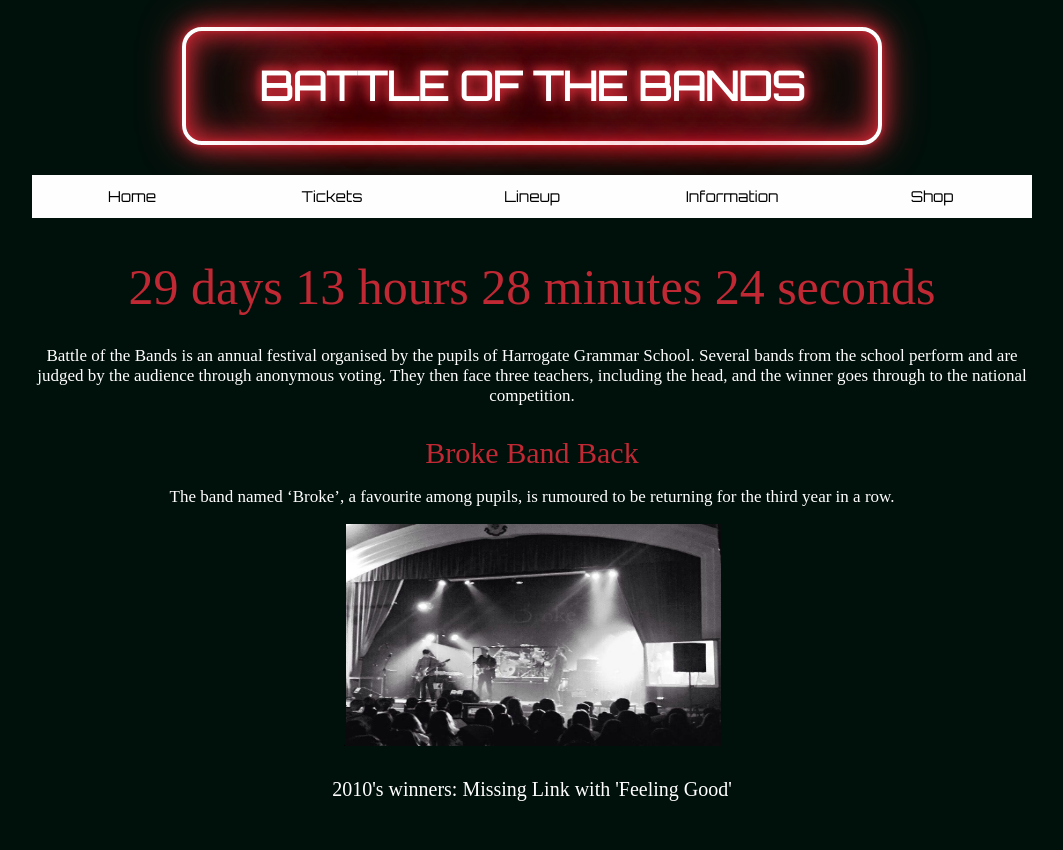
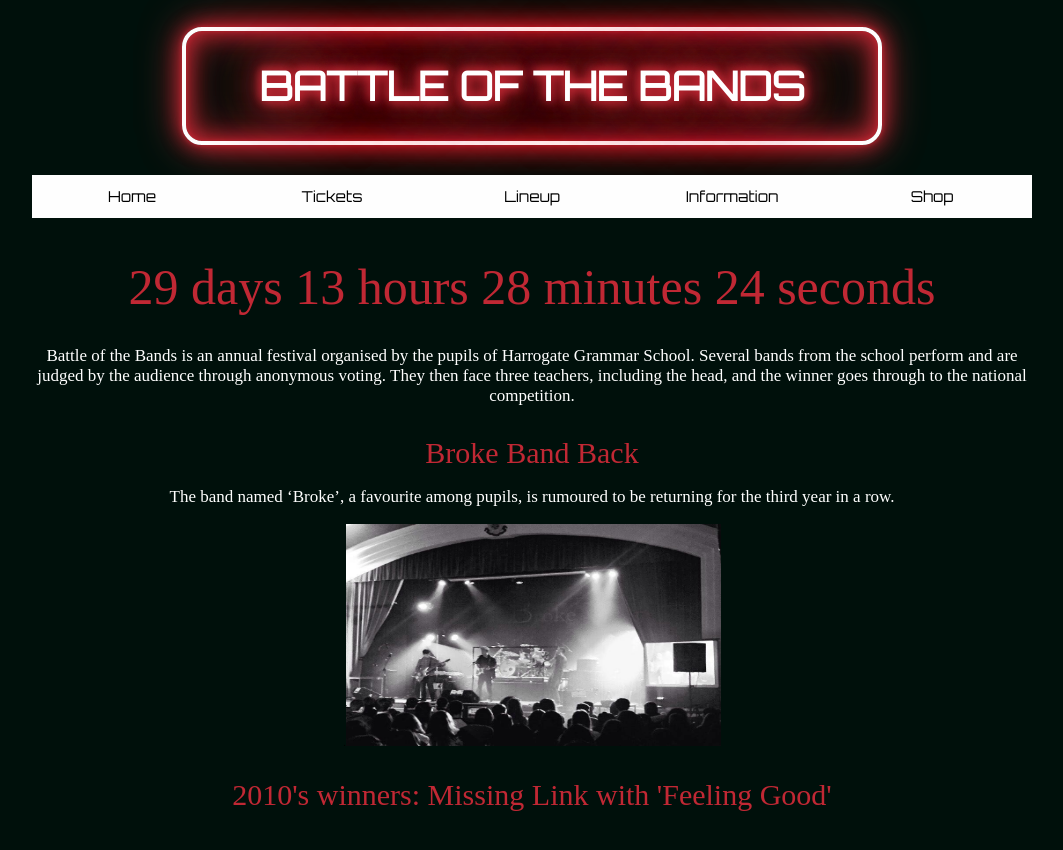
Before and after one commit to Bubbalicious/BOTB, a plain HTML site: page index.html in a window 1280 px wide. Shown: the whole page, without its empty margins (108-1171 px from the left). Drawn offline with nearby package versions, Linux system fonts and the light colour scheme; grey boxes are pictures that could not be loaded; a web font is replaced by a local one.

Commit message:
Add files via upload

```diff
--- a/style.css
+++ b/style.css
@@ -132,10 +132,10 @@ a:active {
 }
 
 #vidinfo {
-	color: #FFF;
-	font-size: 2rem;
+	font-size: 3rem;
 	text-align: center;
 	margin-top:30px;
+	color: #C02834;
 }
 
 #table {
```
